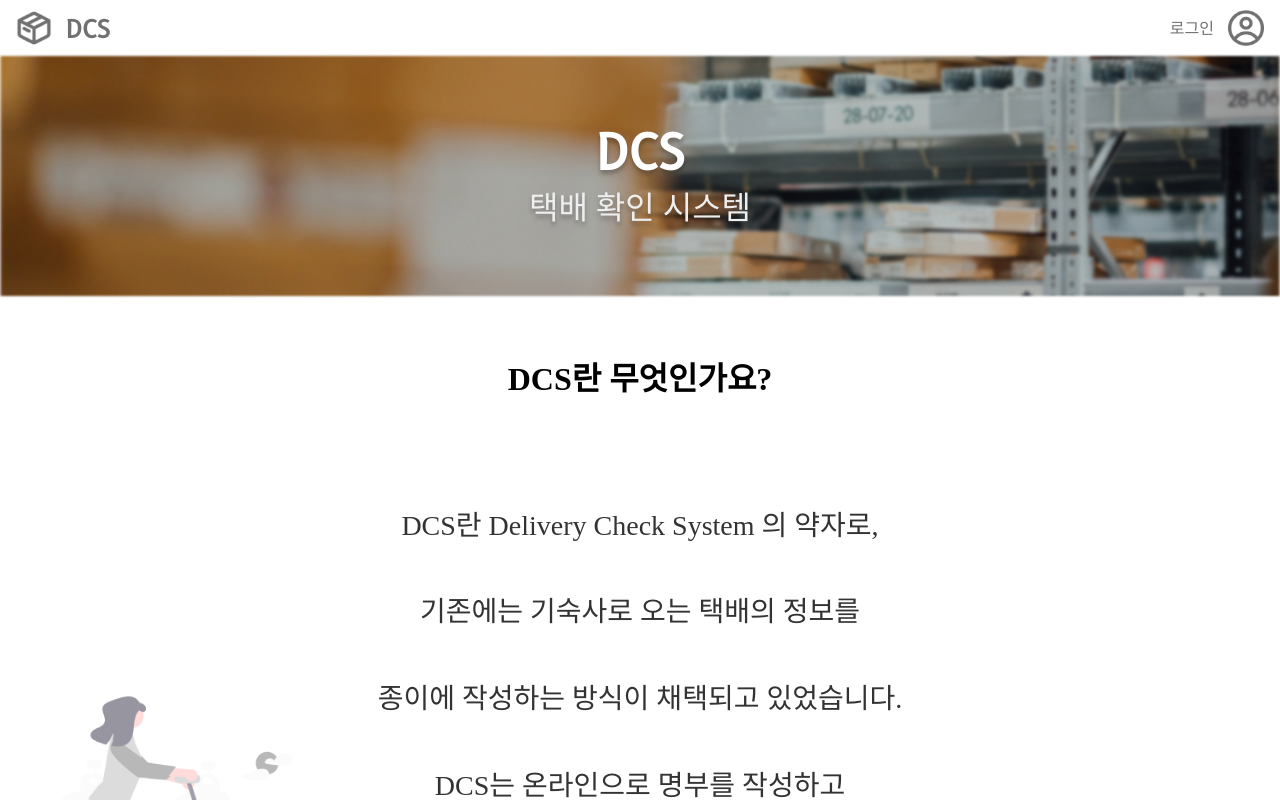
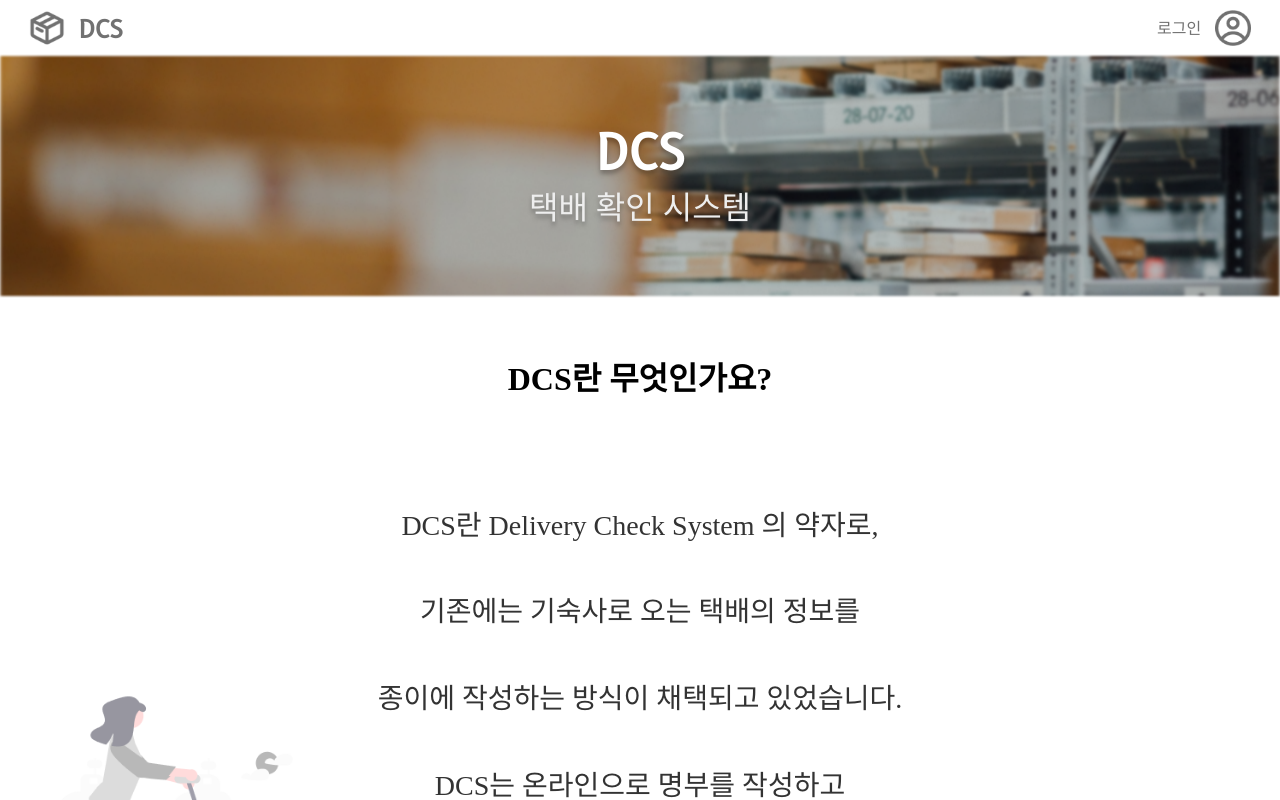
Before and after one commit to DDCS-DSM/DDCS_Web, a React (Create React App) app: page / in a window 1280 px wide. Shown: the top 800 px of the page. Built offline with nearby package versions, Linux system fonts and the light colour scheme; the HTML template or start-up script is replaced by a standard one; a web font is replaced by a local one.

Commit message:
📝 ::  Header 간격 수정

```diff
--- a/src/components/Header/styles.ts
+++ b/src/components/Header/styles.ts
@@ -11,7 +11,7 @@ export const PreHeader = styled.div`
 `;
 
 export const Header = styled.div`
-  width: inherit;
+  width: 98%;
   height: inherit;
 
   display: flex;
```
